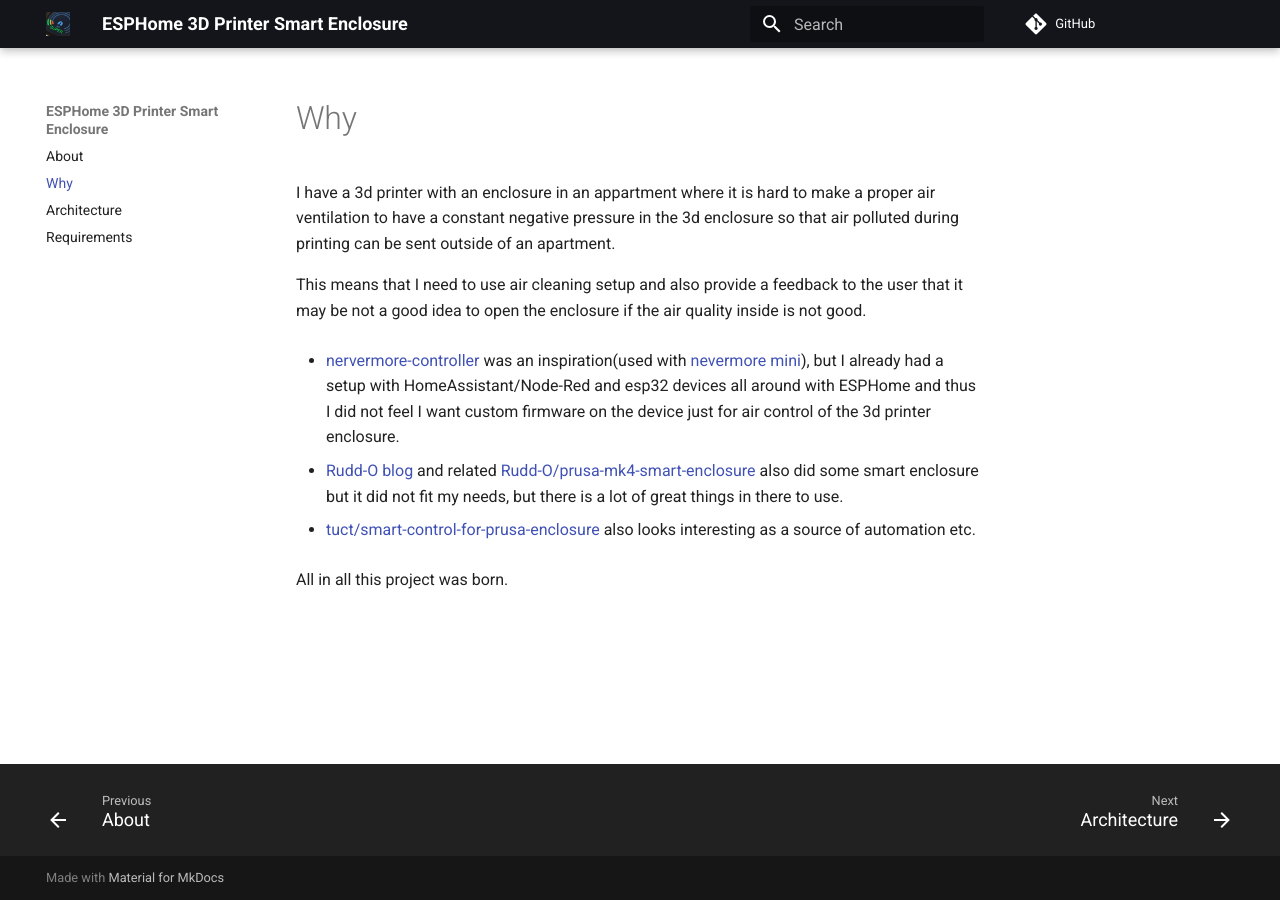
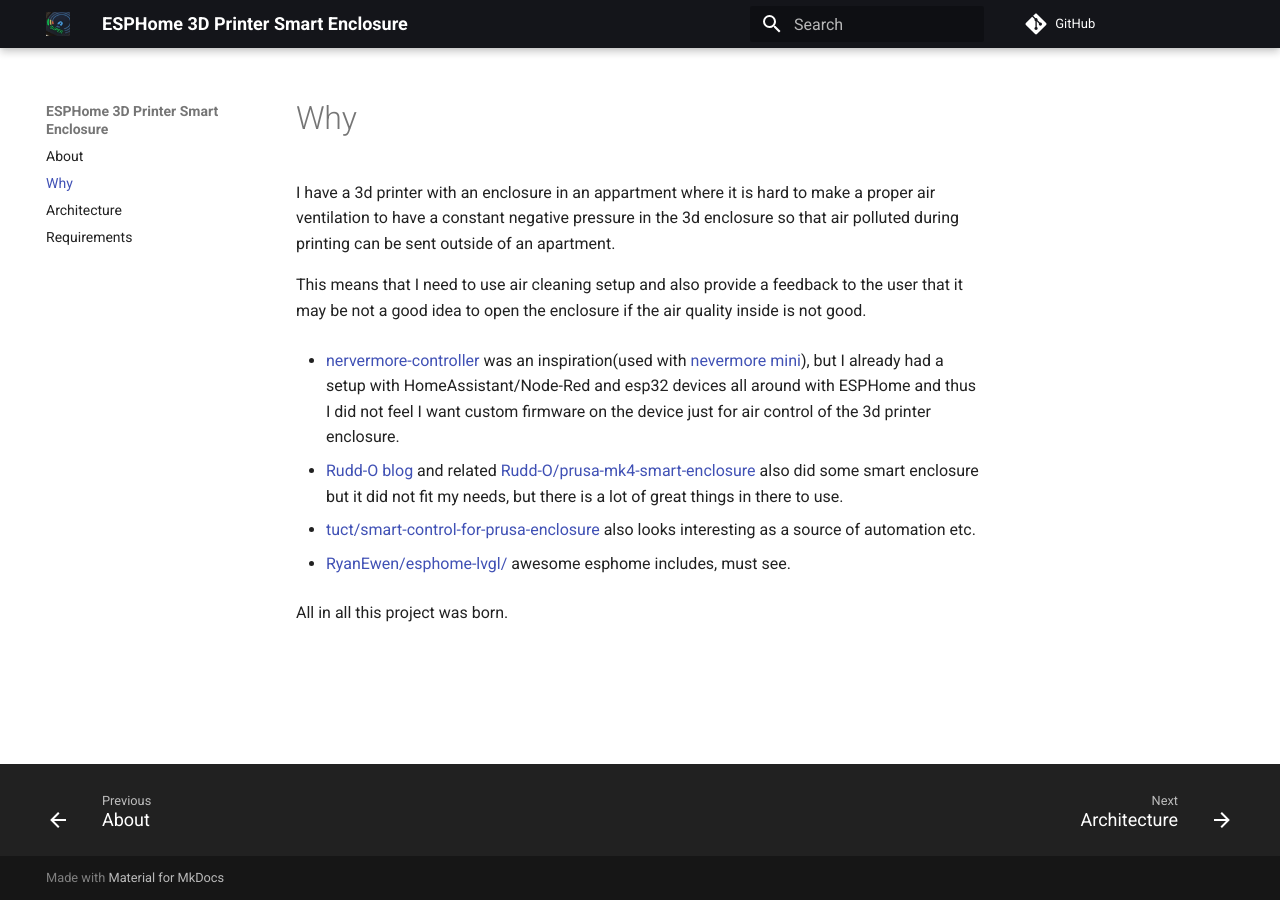
Before and after one commit to nvtkaszpir/esphome-3d-printer-smart-enclosure, an MkDocs documentation site: the page built from docs/why.md, in a window 1280 px wide. Built offline with MkDocs 1.6.1 and Material for MkDocs 9.7.7, drawn with Linux system fonts in a browser that asks for light colours; comment, search, counter and statistics services are not loaded.

Commit message:
Add reference to other esp32 lvgl project with touch displays

```diff
--- a/docs/why.md
+++ b/docs/why.md
@@ -22,4 +22,7 @@
 - [tuct/smart-control-for-prusa-enclosure](https://github.com/tuct/smart-control-for-prusa-enclosure/)
 also looks interesting as a source of automation etc.
 
+- [RyanEwen/esphome-lvgl/](https://github.com/RyanEwen/esphome-lvgl/tree/main)
+awesome esphome includes, must see.
+
 All in all this project was born.
```
